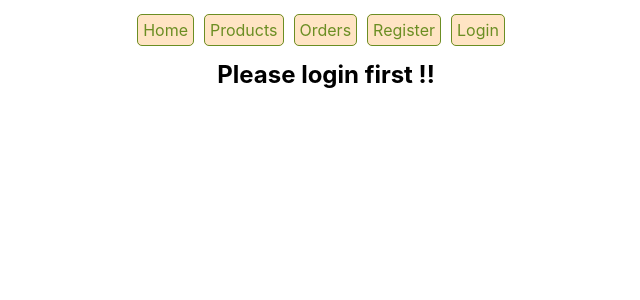
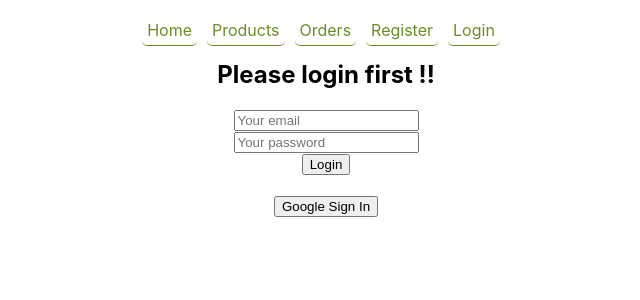
Before and after one commit to kamrul-dev/router-firebase-integration-2, a React (Create React App) app: page /login in a window 1280 px wide. Shown: the top 300 px of the page, without its empty margins (314-954 px from the left). Built offline with nearby package versions, Linux system fonts and the light colour scheme; no server answers.

Commit message:
login system with google sign in and singout done

```diff
--- a/src/Components/Header/Header.css
+++ b/src/Components/Header/Header.css
@@ -4,9 +4,8 @@
 .header nav a {
     margin-right: 10px;
     padding: 5px;
-    background-color: bisque;
     border-radius: 5px;
-    border: 1px solid olivedrab;
+    border-bottom: 1px solid olivedrab;
     text-decoration: none;
     color: olivedrab;
 }
--- a/src/Components/Header/Header.js
+++ b/src/Components/Header/Header.js
@@ -1,8 +1,15 @@
+import { getAuth, signOut } from 'firebase/auth';
 import React from 'react';
+import { useAuthState } from 'react-firebase-hooks/auth';
 import { Link } from 'react-router-dom';
-import './Header.css'
+import app from '../../Firebase/Firebase';
+import './Header.css';
+
+const auth = getAuth(app);
 
 const Header = () => {
+    const [user] = useAuthState(auth);
+
     return (
         <div className='header'>
             <nav>
@@ -10,7 +17,11 @@ const Header = () => {
                 <Link to='/products'>Products</Link>
                 <Link to='/orders'>Orders</Link>
                 <Link to='/register'>Register</Link>
-                <Link to='/login'>Login</Link>
+                <span style={{color:'green'}}>{user?.displayName && `Signed as: ${user.displayName}`}</span>
+                {
+                    user?.uid ? <button onClick={() => signOut(auth)}>Sign out</button> :
+                        <Link to='/login'>Login</Link>
+                }
             </nav>
         </div>
     );
--- a/src/Components/Login/Login.js
+++ b/src/Components/Login/Login.js
@@ -1,10 +1,32 @@
 import React from 'react';
+import app from '../../Firebase/Firebase';
 import './Login.css';
+import { getAuth } from 'firebase/auth';
+import { useSignInWithGoogle } from 'react-firebase-hooks/auth';
+
+
+const auth = getAuth(app);
 
 const Login = () => {
+    const [signInWithGoogle, user] = useSignInWithGoogle(auth);
+
+    const handleSignInWithGoogle = () => {
+        signInWithGoogle()
+    }
+
     return (
         <div>
             <h2>Please login first !!</h2>
+            <form>
+                <input type="email" name="" id="" placeholder='Your email' />
+                <br />
+                <input type="password" name="" id="" placeholder='Your password' />
+                <br />
+                <input type="submit" value="Login" />
+            </form>
+            <div style={{ margin: '20px' }}>
+                <button onClick={handleSignInWithGoogle}>Google Sign In</button>
+            </div>
         </div>
     );
 };
--- a/src/Components/Register/Register.js
+++ b/src/Components/Register/Register.js
@@ -5,6 +5,15 @@ const Register = () => {
     return (
         <div>
             <h2>Please register yourself</h2>
+            <form>
+                <input type="text" name="" id="" placeholder='Your name' />
+                <br />
+                <input type="email" name="" id="" placeholder='Your email' />
+                <br />
+                <input type="password" name="" id="" placeholder='Your password' />
+                <br />
+                <input type="submit" value="Register" />
+            </form>
         </div>
     );
 };
```
